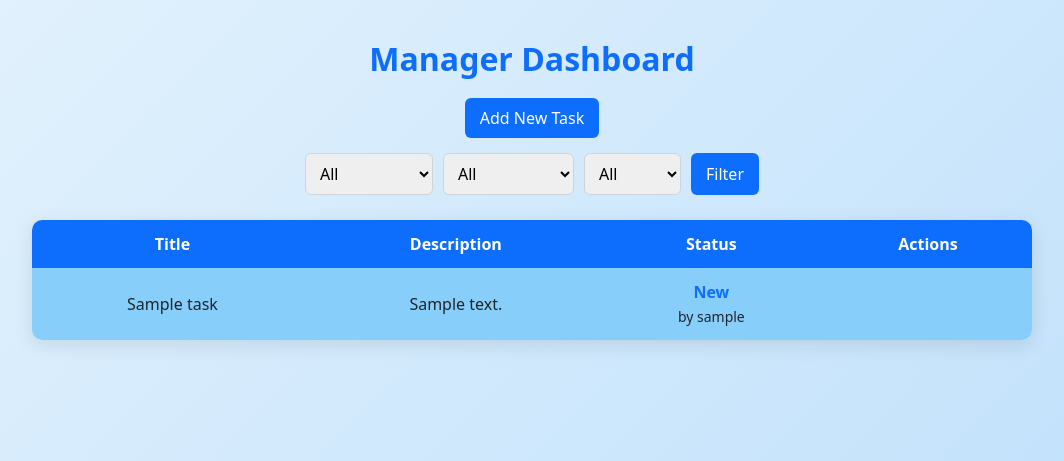
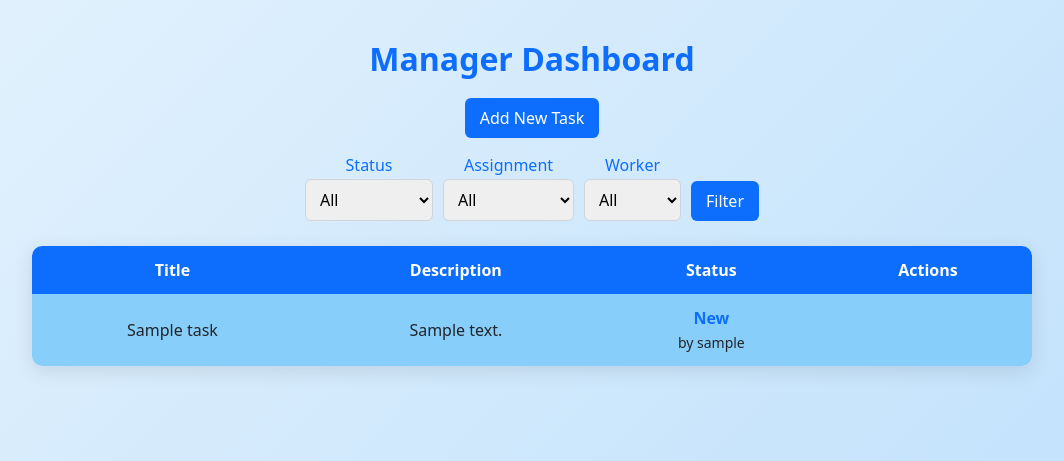
Before and after one commit to Yaeli6858/Python-task-management, a Django app: page / in a window 1280 px wide. Shown: the top 461 px of the page, without its empty margins (108-1172 px from the left). Run offline with Django 5.2, Linux system fonts and the light colour scheme; a user stored in the database is signed in; tables that the repository leaves empty hold one stand-in row (values such as "Sample post").

Commit message:
update titles above the filters buttond

```diff
--- a/tasks/templates/tasks/task_list.html
+++ b/tasks/templates/tasks/task_list.html
@@ -118,6 +118,20 @@
         }
 
         .btn-add-task:hover { background-color: #0b5ed7; }
+        .filter-form button {
+    background-color: #0d6efd;
+    border: none;
+    color: white;
+    padding: 8px 15px; /* גודל אחיד כמו קודם */
+    border-radius: 6px;
+    height: auto; /* מוודא שהכפתור לא "נמתח" לגובה השדות */
+    align-self: end; /* מרכז את הכפתור ביחס לשאר השדות */
+}
+
+.filter-form button:hover {
+    background-color: #0b5ed7;
+}
+
     </style>
 </head>
 <body>
@@ -132,11 +146,24 @@
 
 <!-- סינון inline -->
 <form method="get" class="filter-form">
-    {% for field in filter_form %}
-        {{ field }}
-    {% endfor %}
-    <button type="submit">Filter</button>
+    <div>
+        <label for="{{ filter_form.status.id_for_label }}" style="display:block; font-weight:500; margin-bottom:2px; color:#0d6efd;">Status</label>
+        {{ filter_form.status }}
+    </div>
+
+    <div>
+        <label for="{{ filter_form.assigned.id_for_label }}" style="display:block; font-weight:500; margin-bottom:2px; color:#0d6efd;">Assignment</label>
+        {{ filter_form.assigned }}
+    </div>
+
+    <div>
+        <label for="{{ filter_form.worker_id.id_for_label }}" style="display:block; font-weight:500; margin-bottom:2px; color:#0d6efd;">Worker</label>
+        {{ filter_form.worker_id }}
+    </div>
+
+    <button type="submit" >Filter</button>
 </form>
+
 
 <!-- טבלת משימות -->
 <table>
```
